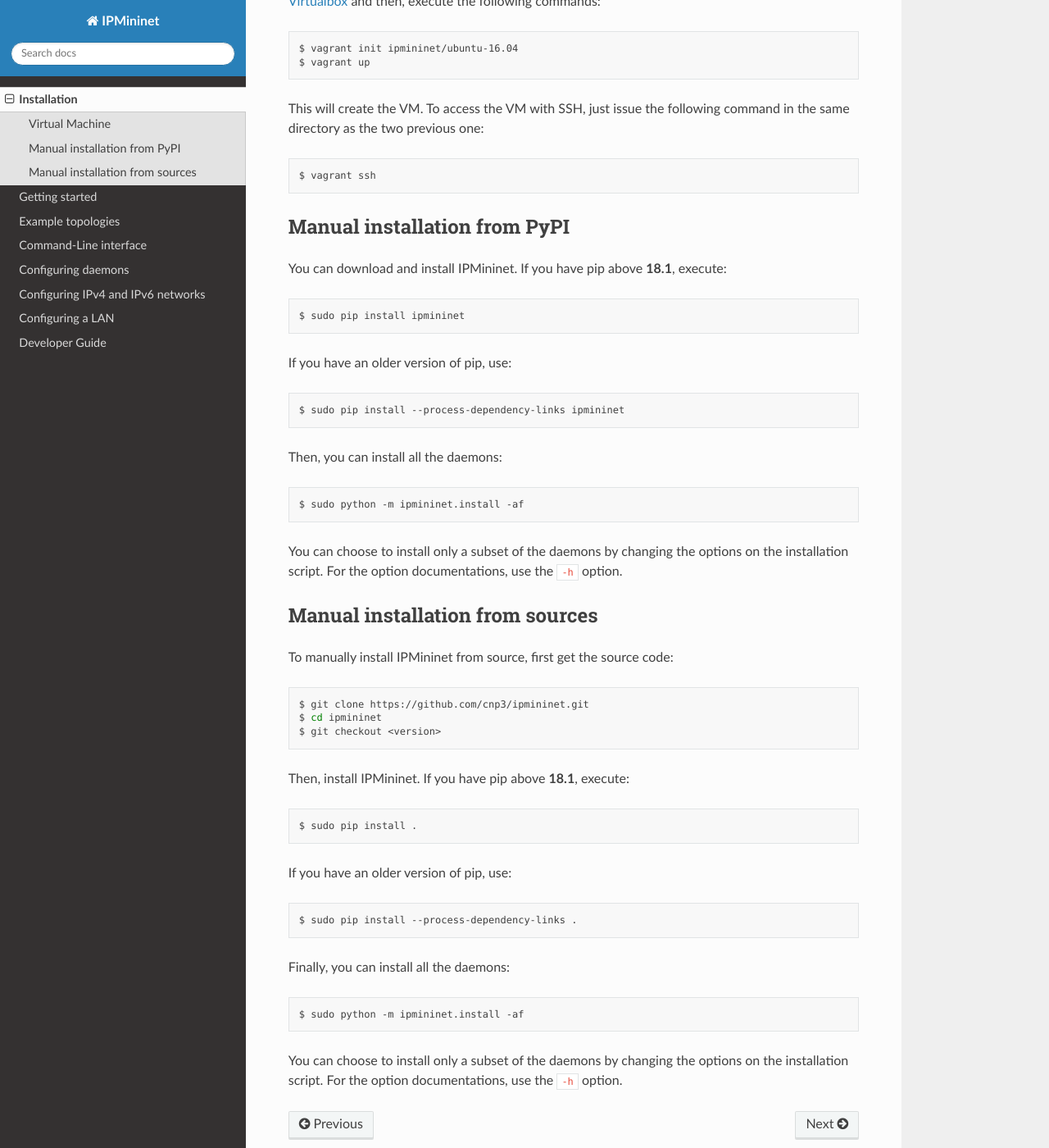
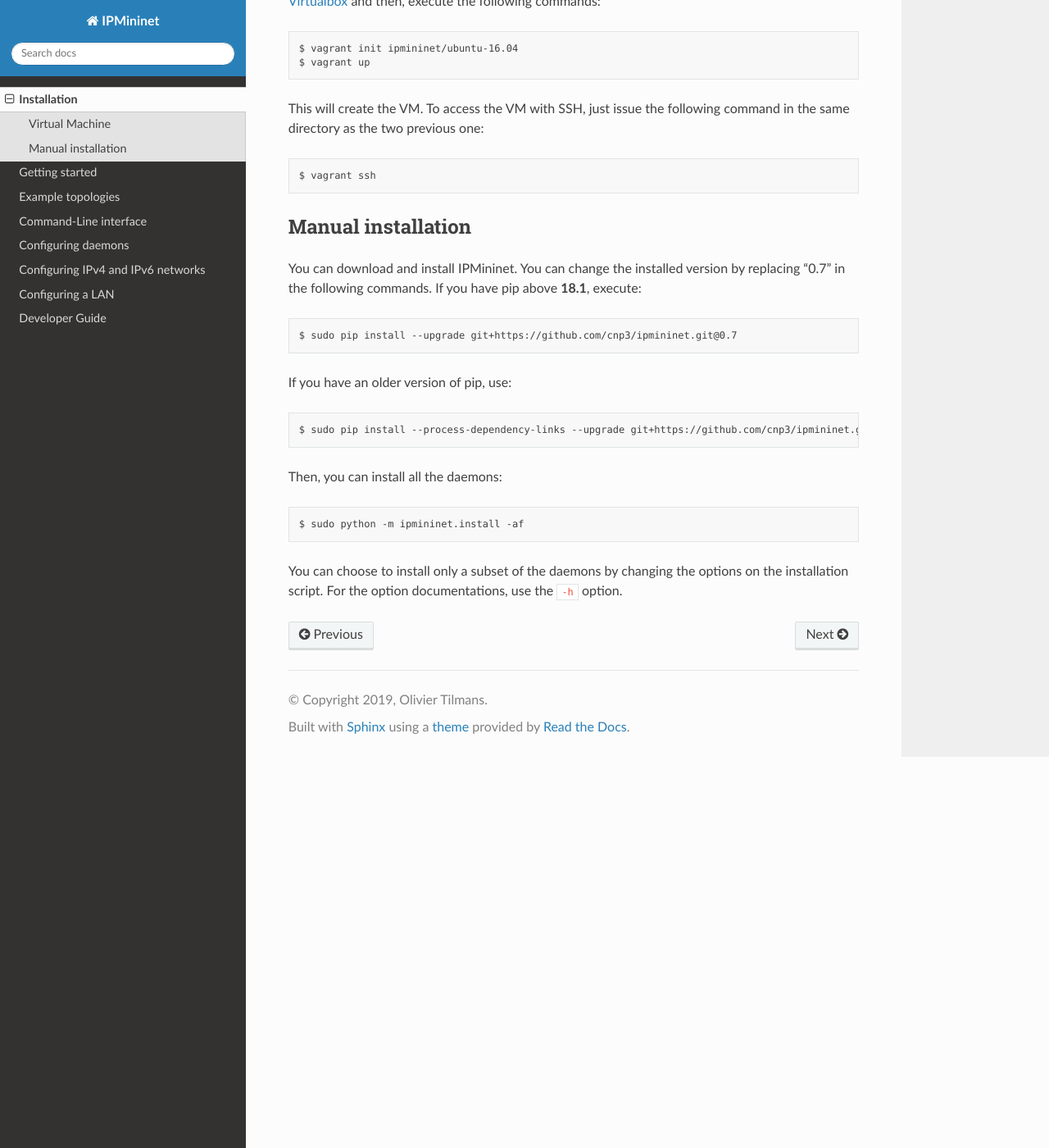
Before and after one commit to tyler-marr/ipmininet, a Sphinx documentation site: the page built from docs/install.rst, in a window 1280 px wide and 1400 px high, scrolled down 586 px. Shown: the whole window at 82% size. Built offline with Sphinx 7.4.7 and the Read the Docs theme 2.0.0, drawn with Linux system fonts in a browser that asks for light colours; pages that are not in the unit, such as notebooks, are missing from menus.

Commit message:
Update install instructions
New versions of pip refuse to install IPMininet from PyPI because it
relies on Mininet which is not in PyPI.

```diff
--- a/docs/install.rst
+++ b/docs/install.rst
@@ -46,21 +46,22 @@
 .. _Vagrant: https://www.vagrantup.com/downloads.html
 .. _Virtualbox: https://www.virtualbox.org/wiki/Downloads
 
-Manual installation from PyPI
------------------------------
+Manual installation
+-------------------
 
 You can download and install IPMininet.
+You can change the installed version by replacing "0.7" in the following commands.
 If you have pip above **18.1**, execute:
 
 .. code-block:: bash
 
-    $ sudo pip install ipmininet
+    $ sudo pip install --upgrade git+https://github.com/cnp3/ipmininet.git@0.7
 
 If you have an older version of pip, use:
 
 .. code-block:: bash
 
-    $ sudo pip install --process-dependency-links ipmininet
+    $ sudo pip install --process-dependency-links --upgrade git+https://github.com/cnp3/ipmininet.git@0.7
 
 Then, you can install all the daemons:
 
@@ -73,39 +74,3 @@
 For the option documentations, use the ``-h`` option.
 
 .. _documentation: http://mininet.org/download/
-
-.. _install_manual:
-
-Manual installation from sources
---------------------------------
-
-To manually install IPMininet from source, first get the source code:
-
-.. code-block:: bash
-
-    $ git clone https://github.com/cnp3/ipmininet.git
-    $ cd ipmininet
-    $ git checkout <version>
-
-Then, install IPMininet.
-If you have pip above **18.1**, execute:
-
-.. code-block:: bash
-
-    $ sudo pip install .
-
-If you have an older version of pip, use:
-
-.. code-block:: bash
-
-    $ sudo pip install --process-dependency-links .
-
-Finally, you can install all the daemons:
-
-.. code-block:: bash
-
-    $ sudo python -m ipmininet.install -af
-
-You can choose to install only a subset of the daemons
-by changing the options on the installation script.
-For the option documentations, use the ``-h`` option.
```
Also changed, not shown: docs/contribute.rst (+28 -4 lines).
